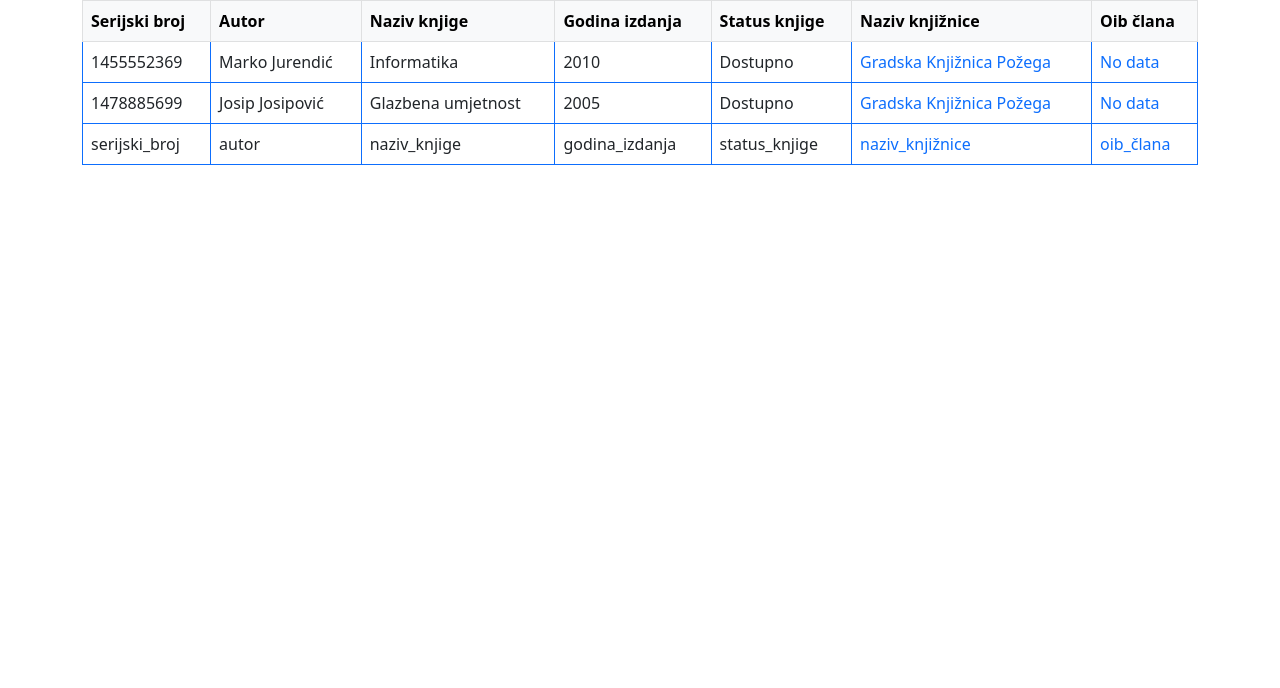
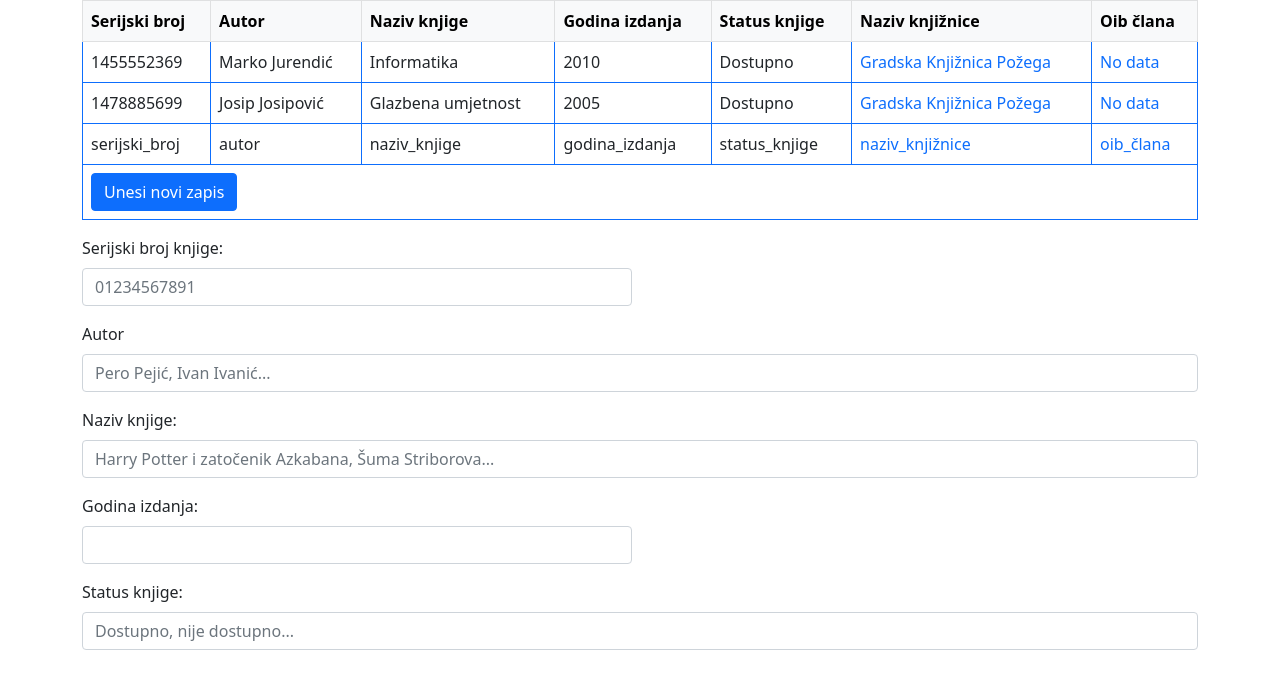
Before and after one commit to Josip1234/Library-Application, a plain HTML site: page web/knjige.html in a window 1280 px wide. Drawn offline with nearby package versions, Linux system fonts and the light colour scheme.

Commit message:
added partial form for books also added button for inserting new value

```diff
--- a/web/knjige.html
+++ b/web/knjige.html
@@ -72,9 +72,44 @@
                             <a href="" class="pe-auto">oib_člana</a>
                         </td>
                 </tbody>
+                <tfoot>
+                    <tr>
+                        <td colspan="7">
+                            <input type="button" value="Unesi novi zapis" class="btn btn-primary">
+                        </td>
+                    </tr>
+                </tfoot>
 
             </table>
         </div>
+        <form action="skripte/akcije.php" method="post" class="row g-3">
+            <div class="col-md-6">
+                <label for="serijski_broj" class="form-label">Serijski broj knjige:</label>
+                <input type="number" name="serijski_broj" id="serijski_broj" class="form-control" placeholder="01234567891">
+
+            </div>
+            <div class="col-12">
+                <label for="autor" class="form-label">Autor</label>
+                <input type="text" name="autor" id="autor" class="form-control" placeholder="Pero Pejić, Ivan Ivanić...">
+
+            </div>
+            <div class="col-12">
+                <label for="naziv_knjige" class="form-label">Naziv knjige:</label>
+                <input type="text" name="naziv_knjige" id="naziv_knjige" class="form-control" placeholder="Harry Potter i zatočenik Azkabana, Šuma Striborova...">
+            </div>
+            <div class="col-md-6">
+                <label for="godina_izdanja" class="form-label">Godina izdanja:</label>
+                <input type="number" name="godina_izdanja" id="godina_izdanja" class="form-control">
+
+            </div>
+            <div class="col-12">
+                <label for="status_knjige" class="form-label">
+                    Status knjige:
+                </label>
+                <input type="text" name="status_knjige" id="status_knjige" class="form-control" placeholder="Dostupno, nije dostupno...">
+            </div>
+
+        </form>
 
 
 
```
